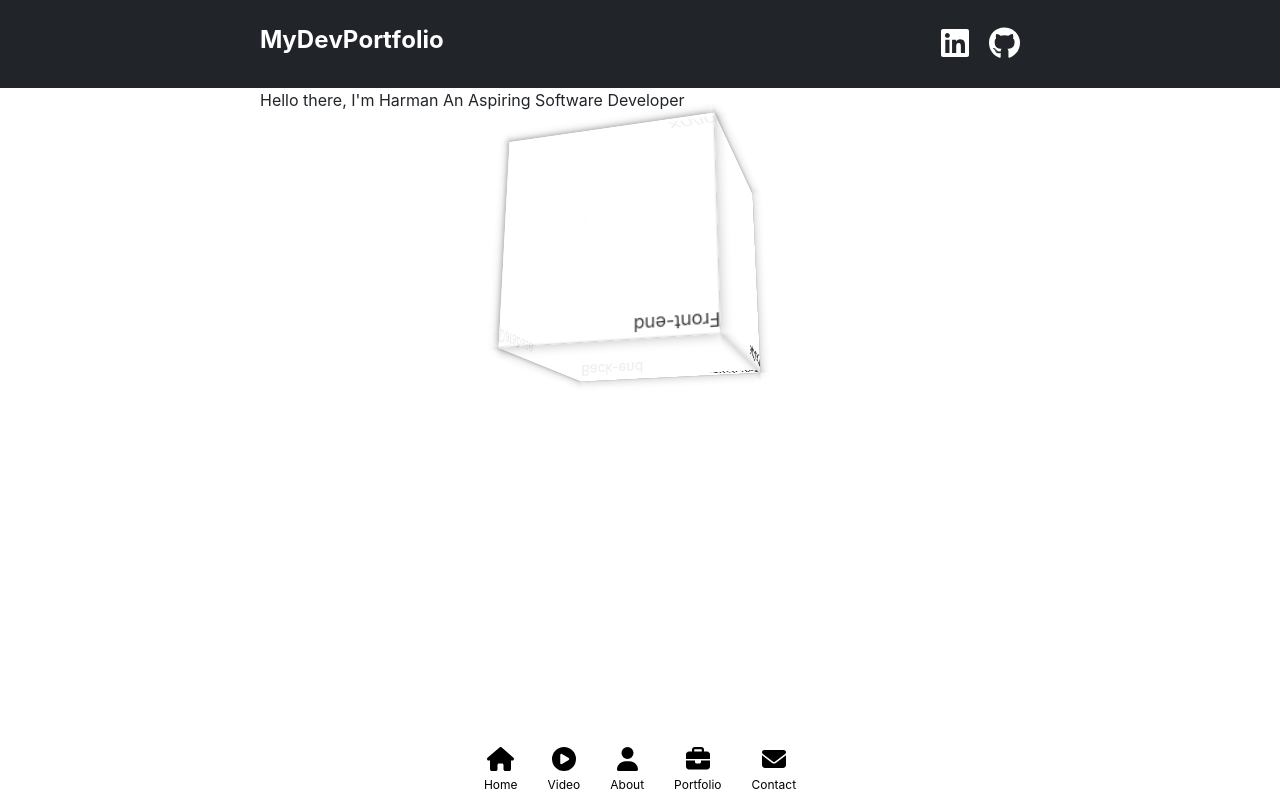
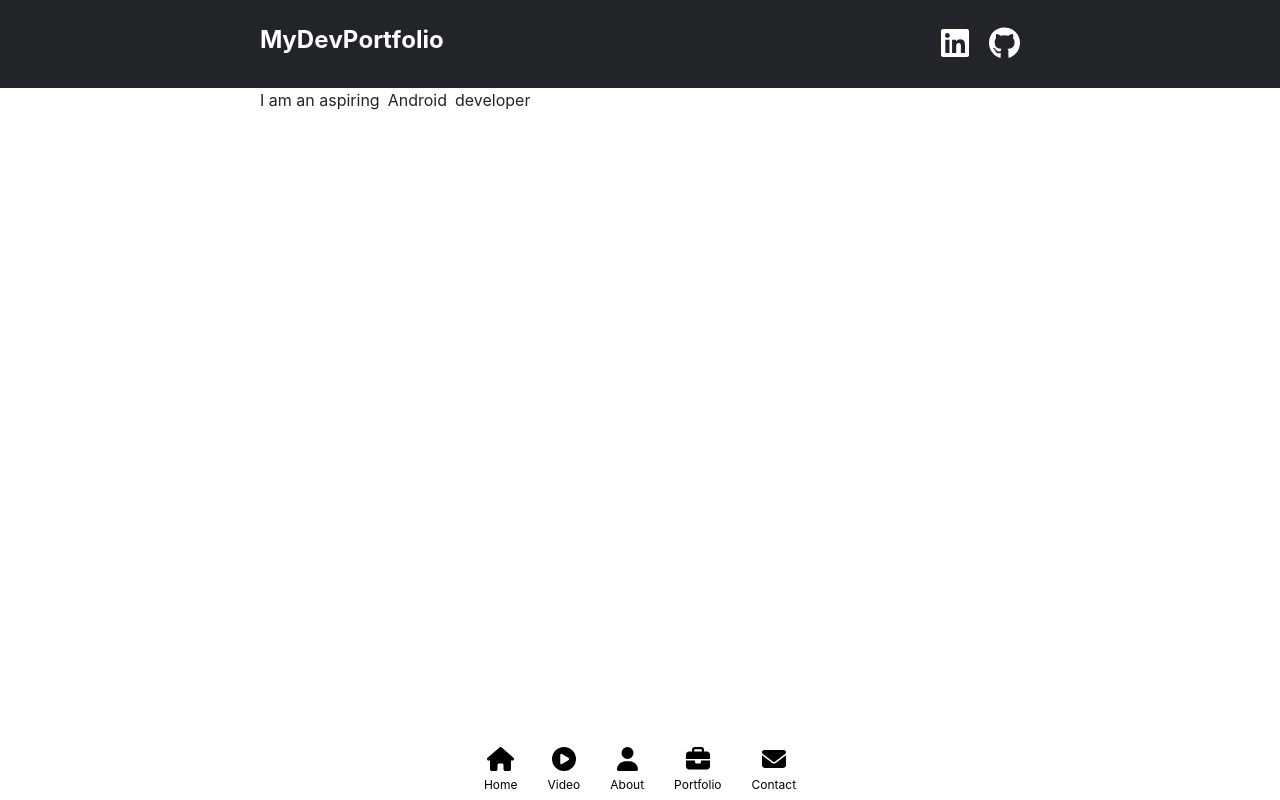
Before and after one commit to HarmanSMann/Portfolio-2.0, a React (Create React App) app in the folder portfolio-from-scratch/: page / in a window 1280 px wide. Built offline with nearby package versions, Linux system fonts and the light colour scheme; the HTML template or start-up script is replaced by a standard one.

Commit message:
slow work day

```diff
--- a/portfolio-from-scratch/src/App.js
+++ b/portfolio-from-scratch/src/App.js
@@ -1,13 +1,13 @@
 import React from 'react';
 import Header from './Components/Navigation/Header'
-import Hello from './Components/Home/Hello'
+import Intro from './Components/Home/Intro'
 import Footer from './Components/Navigation/Footer'
 
 const App = () => {
   return (
     <>
       <Header/>
-      <Hello/>
+      <Intro/>
       <Footer/>
     {/*
     Welcome
--- /dev/null
+++ b/portfolio-from-scratch/src/Components/Home/Intro.css
@@ -0,0 +1,49 @@
+.intro-message {
+    position: relative;
+    top: -100px;
+    opacity: 0;
+    transition: top 0.5s, opacity 0.5s;
+  }
+
+  .intro-message.transition {
+    top: 0;
+    opacity: 1;
+  }
+
+  .intro-message.transition .job-title {
+    animation: slide-In-Out 0.5s forwards;
+  }
+
+  .intro-container {
+    display: flex;
+  }
+
+  .intro-text {
+    margin: 0;
+    white-space: normal;
+    overflow: hidden;
+    text-overflow: ellipsis;
+  }
+
+  .intro-message {
+    display: inline-block;
+    margin: 0 0.5rem;
+  }
+
+
+  @keyframes slide-In-Out {
+    0% {
+
+      transform: translateY(-100%);
+      visibility: 0%;
+    }
+    50% {
+        transform: translateY(0);
+        visibility: 100%;
+
+    }
+    100% {
+        transform: translateY(100%);
+        visibility: 0%;
+    }
+  }
--- /dev/null
+++ b/portfolio-from-scratch/src/Components/Home/Intro.js
@@ -0,0 +1,36 @@
+import React, { useState, useEffect } from "react";
+import "./Intro.css";
+
+const Intro = () => {
+  const jobTitles = ["Android", "Full Stack", "Data Analytics"];
+  const [currentTitleIndex, setCurrentTitleIndex] = useState(0);
+  const [isAnimating, setIsAnimating] = useState(false);
+
+  useEffect(() => {
+    const interval = setInterval(() => {
+      setIsAnimating(true);
+      setTimeout(() => {
+        setCurrentTitleIndex((prevIndex) => (prevIndex + 1) % jobTitles.length);
+        setIsAnimating(false);
+      }, 2000);
+    }, 5000);
+
+    return () => {
+      clearInterval(interval);
+    };
+  }, []);
+
+  return (
+    <div className="container">
+      <div className="intro-container">
+        <p className="intro-text">I am an aspiring </p>
+        <div className={`intro-message ${isAnimating ? "transition" : ""}`}>
+          {jobTitles[currentTitleIndex]}
+        </div>
+        <p className="intro-text"> developer</p>
+      </div>
+    </div>
+  );
+};
+
+export default Intro;
```
Also changed, not shown: portfolio-from-scratch/src/Components/Home/Welcome.css (added, +59 -0 lines), portfolio-from-scratch/src/Components/Home/Welcome.js (added, +40 -0 lines).
